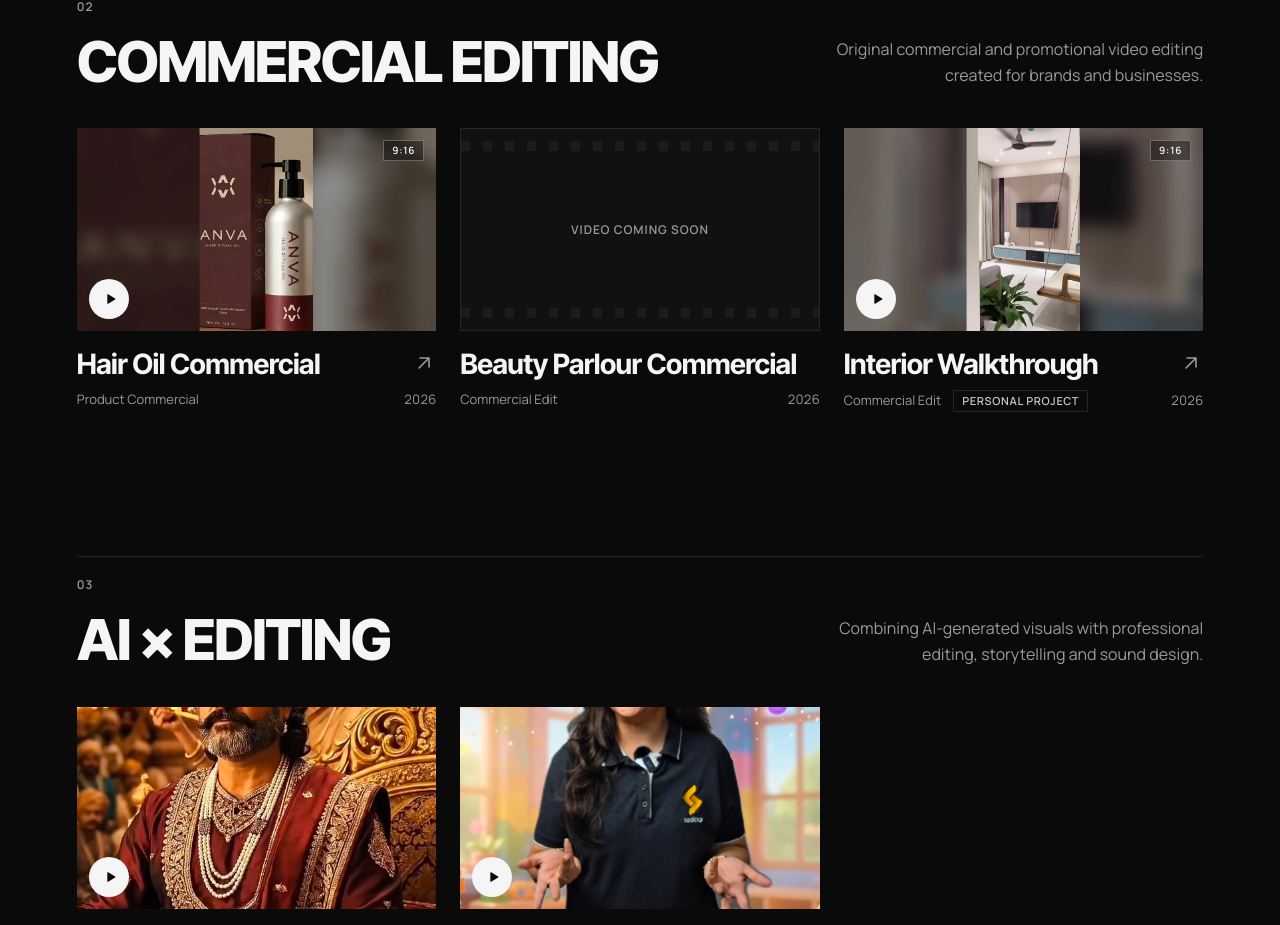
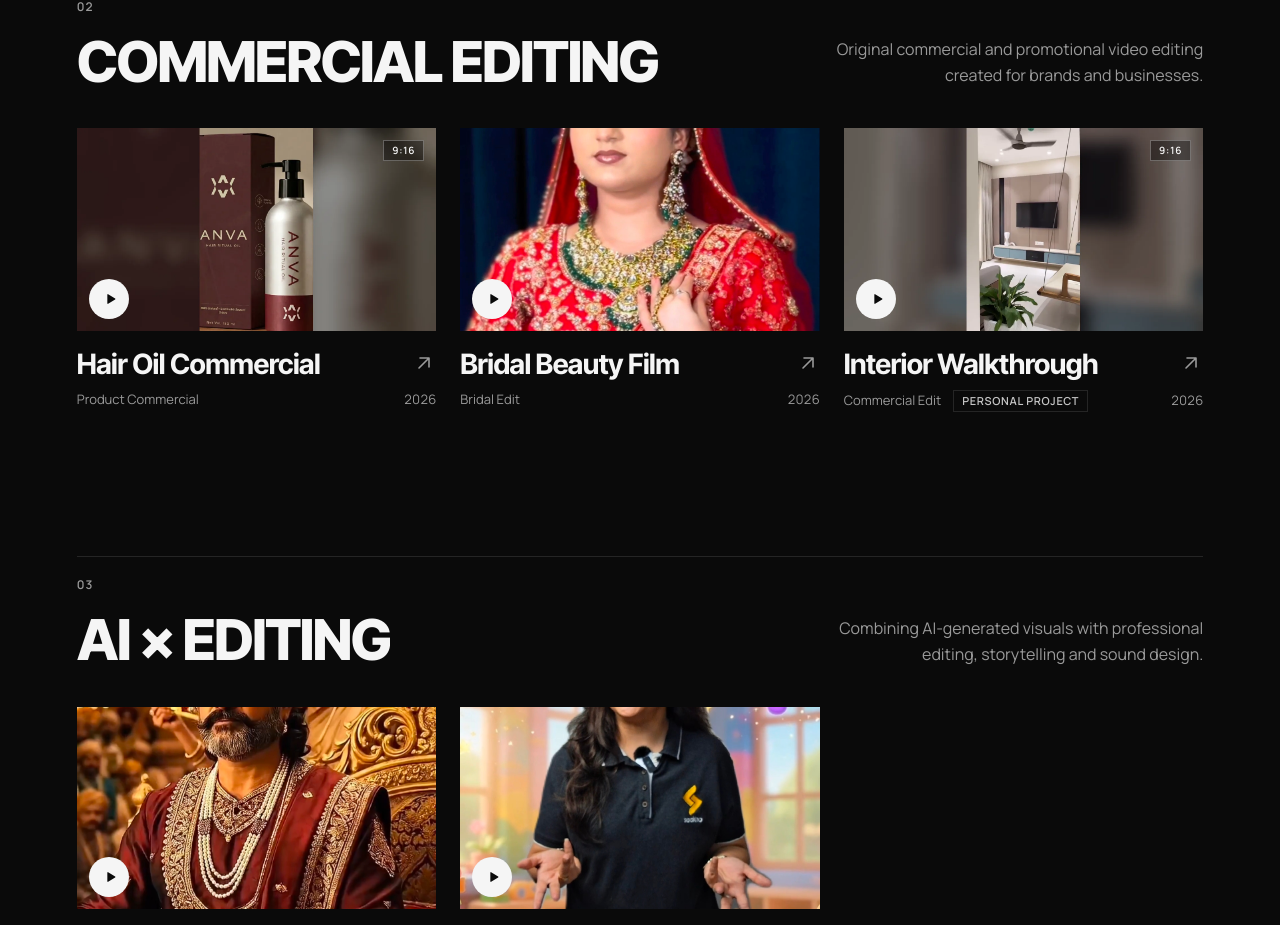
Before and after one commit to hereshivam-10/Shivam-portfolio, a Next.js app: page / in a window 1280 px wide. Shown: the part 3037-3962 px from the top of the page. Built offline with nearby package versions, Linux system fonts and the light colour scheme; no server answers.

Commit message:
Update projects.ts

```diff
--- a/data/projects.ts
+++ b/data/projects.ts
@@ -113,11 +113,14 @@ export const projects: Project[] = [
     featured: true,
   },
   {
-    id: "beauty-parlour-commercial",
-    title: "Beauty Parlour Commercial",
+  id: "bridal-beauty-film",
+  title: "Bridal Beauty Film",
   category: "COMMERCIAL EDITING",
-    type: "Commercial Edit",
-    description: "Add this project's description in data/projects.ts.",
+  type: "Bridal Edit",
+  description:
+    "An elegant bridal beauty edit featuring refined visuals, smooth transitions and cinematic pacing to create a premium bridal presentation.",
+  thumbnail: "/images/Bridal-cover.jpg",
+  video: "/videos/Bridal-edit.mp4",
   orientation: "landscape",
   year: "2026",
   role: "Video editing",
```
Lines whose indentation alone changed are shown as unchanged.
